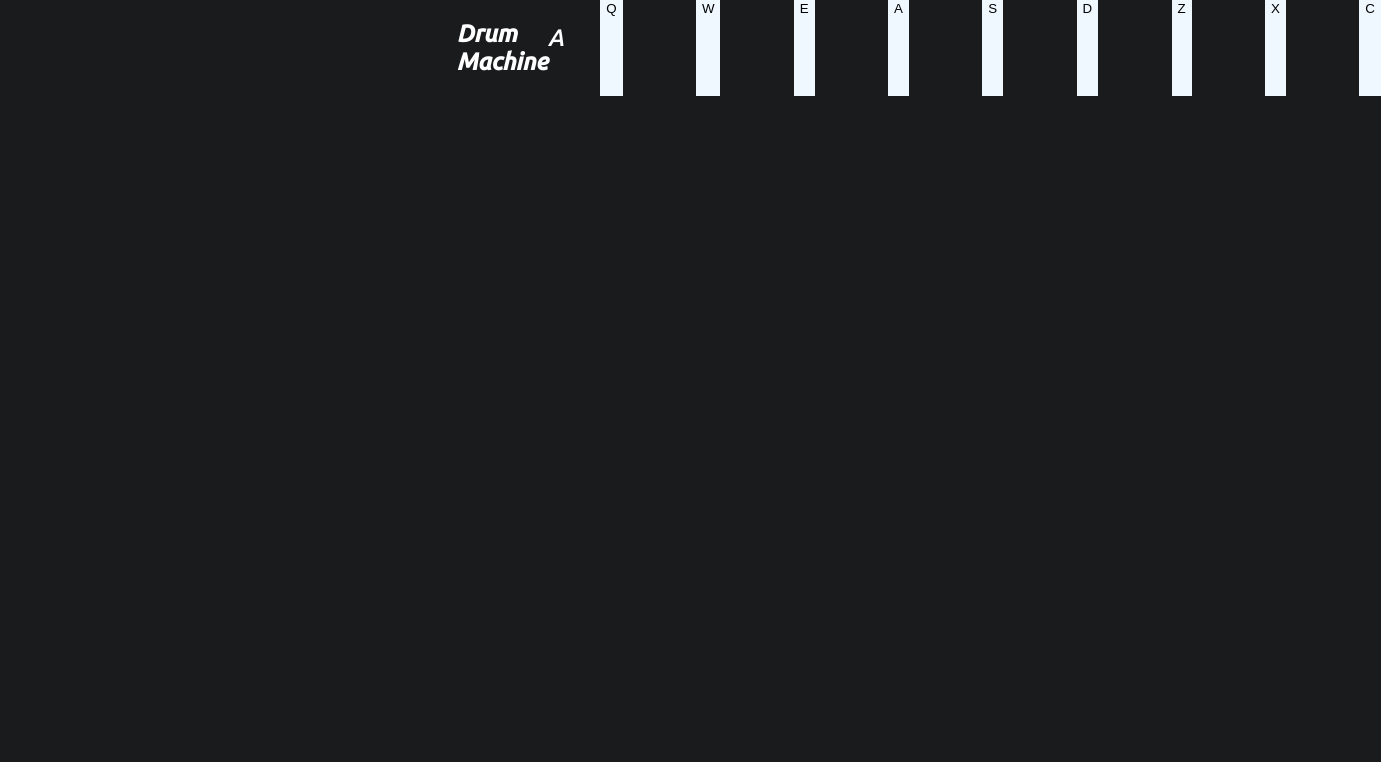
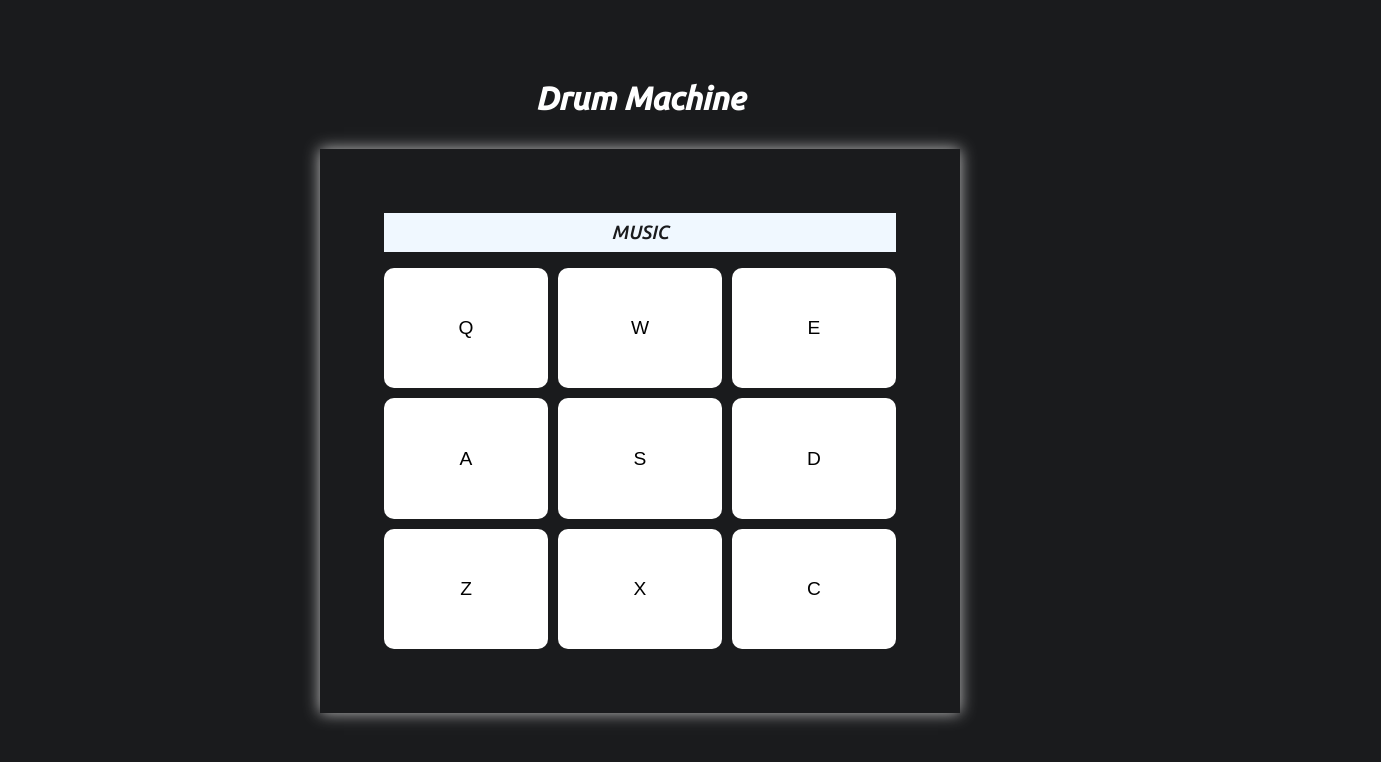
Before and after one commit to luisprooc/drum-machine-fcc, a plain HTML site: page index.html in a window 1280 px wide. Shown: the whole page, 1381 px wide, since content can reach past the window. Drawn offline with Linux system fonts and the light colour scheme.

Commit message:
[ADD] Styles added

```diff
--- a/css/index.css
+++ b/css/index.css
@@ -1,38 +1,57 @@
 @import url('https://fonts.googleapis.com/css2?family=Ubuntu:ital,wght@1,500&display=swap');
 
-html,body{
-    margin: 0;
-    padding: 0;
+body{
+    font-family: 'Ubuntu', sans-serif;
+    box-sizing: border-box;
+    overflow-x: hidden;
+    background-color: #1a1b1d;
     color: white;
 }
 
-body{
-    font-family: 'Ubuntu', sans-serif;
-    height: 100vh;
-    box-sizing: border-box;
-    overflow-x: hidden;
-    background-color: #1a1b1d;
-}
-
 main{
-    display: flex;
-    justify-content: center;
-    flex-flow: row wrap;
+    max-width: 40rem;
+    margin: 5em auto;
 }
 
 #drum-machine{
-    display: flex;
+  box-shadow: 0 0 15px silver;
+  padding: 10%;
+}
+
+h1{
+    text-align: center;
+    margin-bottom: 2rem;
+}
+
+#display{
+    margin: 0;
+    text-align: center;
+    background-color: aliceblue;
+    color: #1a1b1d;
+    margin-bottom: 1rem;
+    padding: 0.5rem 0;
+}
+
+#pad{
+    display: grid;
+    grid-template-columns: repeat(3, 1fr);
+    gap: 10px;
 }
 
 .drum-pad{
-    display: flex;
-    flex-direction: column;
-    background-color: aliceblue;
+    background-color: white;
     border: none;
-    width: 50%;
-    margin: 0 10%;
+    padding-top: 30%;
+    padding-bottom: 30%;
+    cursor: pointer;
+    border-radius: 10px;
+    font-size: larger;
+}
+
+.drum-pad:active{
+   opacity: 0.5;
 }
 
 p{
-    font-size: 1.5rem;
+    font-size: 1.2rem;
 }
--- a/index.html
+++ b/index.html
@@ -5,22 +5,26 @@
     <meta http-equiv="X-UA-Compatible" content="IE=edge">
     <meta name="viewport" content="width=device-width, initial-scale=1.0">
     <link rel="stylesheet" href="css/index.css"/>
+    <script crossorigin="anonymous" src="//cdn.freecodecamp.org/testable-projects-fcc/v1/bundle.js"> </script>
     <title>Drum Machine</title>
 </head>
 <body>
     <main>
+        <h1>Drum Machine</h1>
         <article id="drum-machine">
-            <h1>Drum Machine</h1>
-            <p id="display">A</p>
-            <button class="drum-pad">Q</button>
-            <button class="drum-pad">W</button>
-            <button class="drum-pad">E</button>
-            <button class="drum-pad">A</button>
-            <button class="drum-pad">S</button>
-            <button class="drum-pad">D</button>
-            <button class="drum-pad">Z</button>
-            <button class="drum-pad">X</button>
-            <button class="drum-pad">C</button>
+            <p id="display">MUSIC</p>
+            <div id="pad">
+                <button class="drum-pad" id="Q">Q <audio  src="tambores_8.mp3" preload="auto"/></button>
+                <button class="drum-pad" id="W">W</button>
+                <button class="drum-pad" id="E">E</button>
+                <button class="drum-pad" id="A">A</button>
+                <button class="drum-pad" id="S">S</button>
+                <button class="drum-pad" id="D">D</button>
+                <button class="drum-pad" id="Z">Z</button>
+                <button class="drum-pad" id="X">X</button>
+                <button class="drum-pad" id="C">C</button>
+
+            </div>
         </article>
     </main>
 </body>
```
Also changed, not shown: 1 other file.
